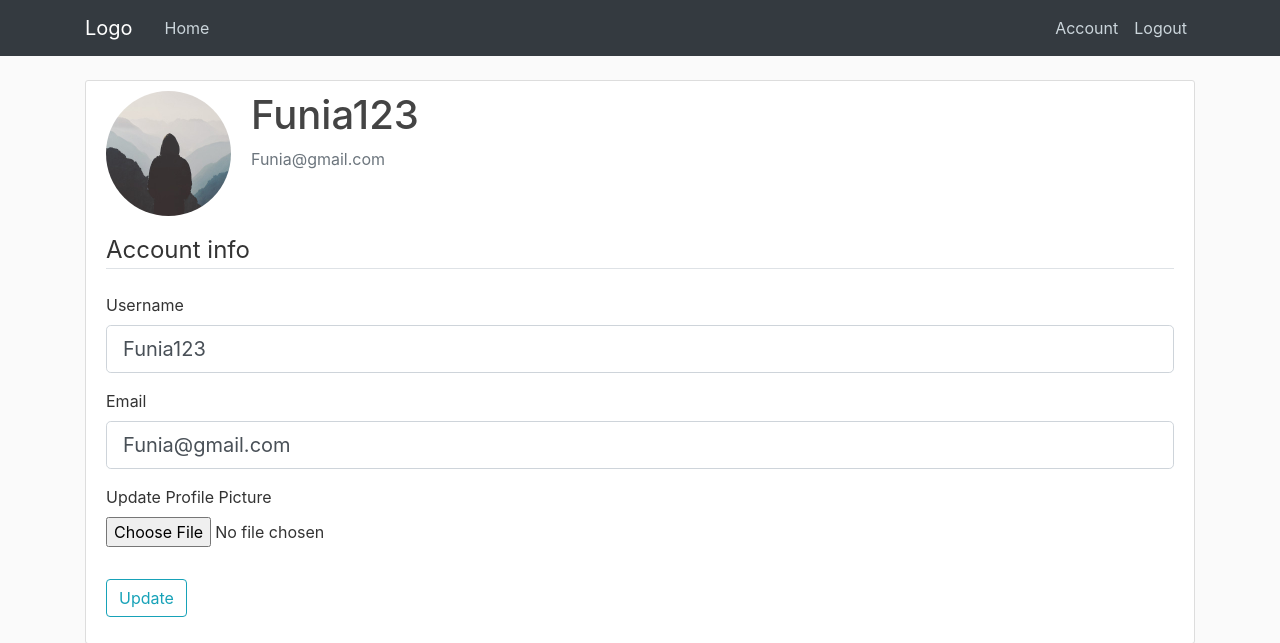
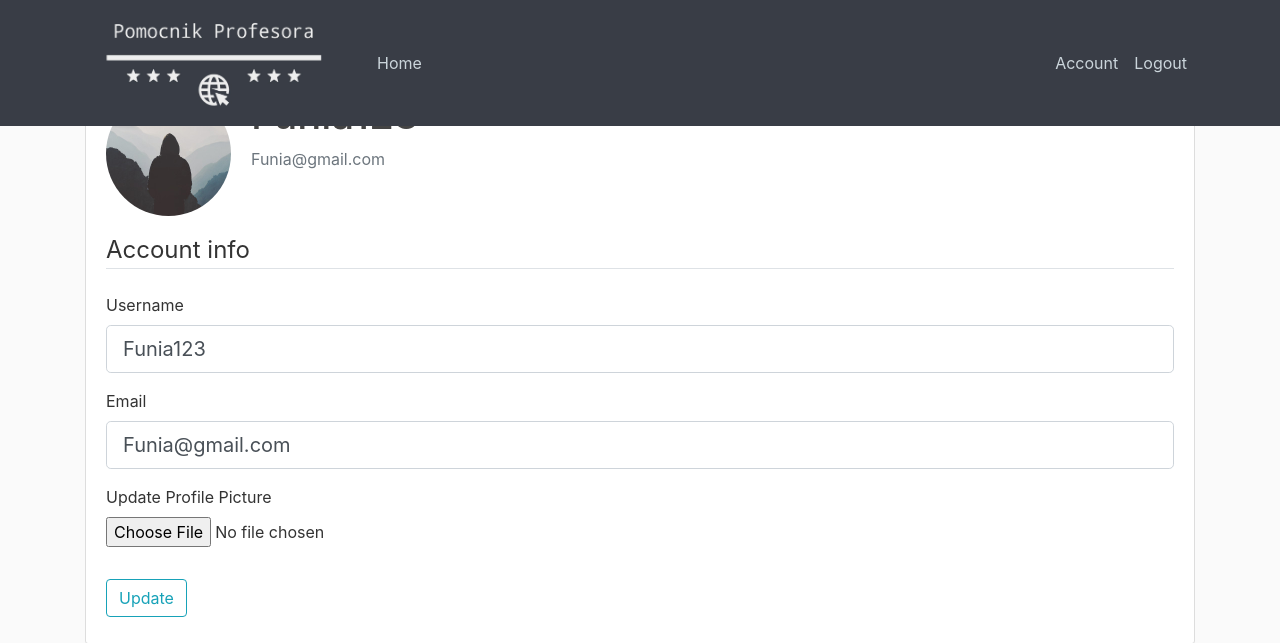
Before and after one commit to atamaniac/LearningApp, a Flask app: page /account in a window 1280 px wide. Shown: the top 643 px of the page. Run offline with Flask 2, Linux system fonts and the light colour scheme; a user stored in the database is signed in; some libraries are stand-ins or nearby versions.

Commit message:
logo and table

```diff
--- a/LearningApp/flaskApp/templates/layout.html
+++ b/LearningApp/flaskApp/templates/layout.html
@@ -18,9 +18,9 @@
   </head>
   <body>
     <header class="site-header">
-      <nav class="navbar navbar-expand-md navbar-dark bg-dark fixed-top">
+      <nav class="navbar navbar-expand-md navbar-dark fixed-top"style="background-color: #393d46;">
         <div class="container">
-          <a class="navbar-brand mr-4" href="/">Logo</a>
+          <a class="navbar-brand mr-4" href="/"><img src="/static/img/profile_pics/logo1.jpg" width="260" height="100"></a>
           <button class="navbar-toggler" type="button" data-toggle="collapse" data-target="#navbarToggle" aria-controls="navbarToggle" aria-expanded="false" aria-label="Toggle navigation">
             <span class="navbar-toggler-icon"></span>
           </button>
```
Also changed, not shown: LearningApp/flaskApp/static/img/profile_pics/logo1.jpg (added).
